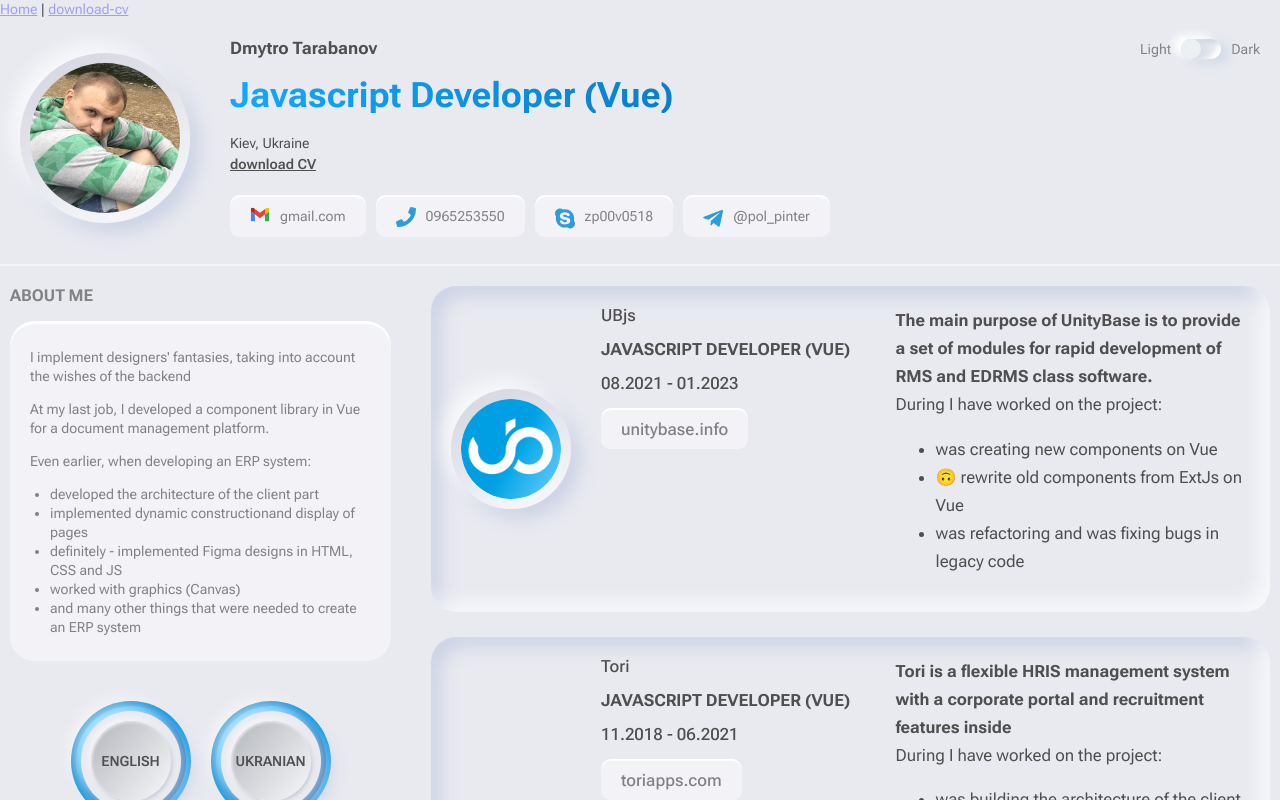
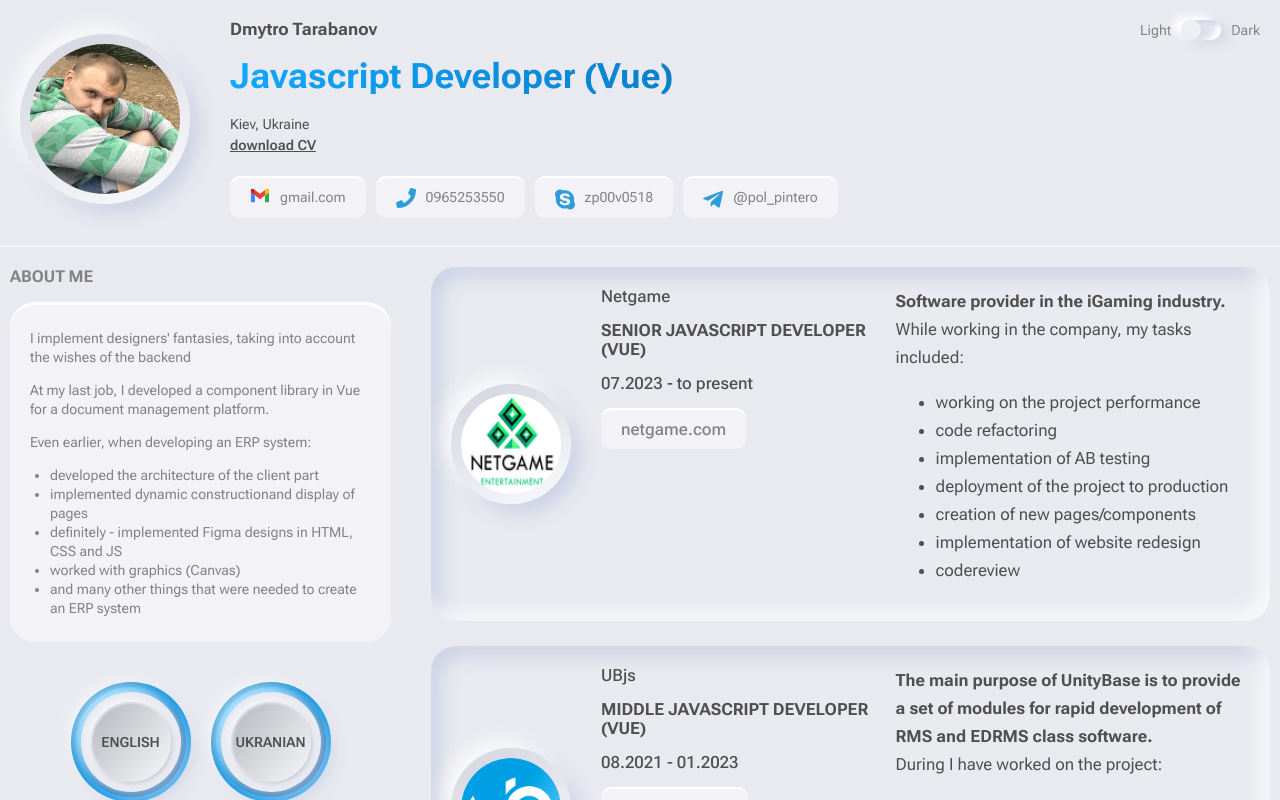
Before and after one commit to zp00v0518/cv-neo, a Vue app: page / in a window 1280 px wide. Shown: the top 800 px of the page. Built offline with nearby package versions, Linux system fonts and the light colour scheme.

Commit message:
added new position

```diff
--- a/src/App.vue
+++ b/src/App.vue
@@ -1,8 +1,4 @@
 <template>
-  <div>
-    <a href="/">Home</a> |
-    <a href="/download-cv">download-cv</a>
-  </div>
   <router-view></router-view>
 </template>
 
--- a/src/components/moleculs/ContactsCv/ContactsCv.vue
+++ b/src/components/moleculs/ContactsCv/ContactsCv.vue
@@ -31,8 +31,8 @@ export default {
         {icon: 'skype', href: 'skype:zp00v0518', title: 'zp00v0518'},
         {
           icon: 'telegram',
-          href: 'https://t.me/pol_pinter',
-          title: '@pol_pinter'
+          href: 'https://t.me/pol_pintero',
+          title: '@pol_pintero'
         }
       ]
     }
--- a/src/components/organism/ExperienceCv/ExperienceCv.vue
+++ b/src/components/organism/ExperienceCv/ExperienceCv.vue
@@ -23,6 +23,7 @@ import dobuyIcon from '../../../assets/dobuy.svg'
 import jcashIcon from '../../../assets/jcash.svg'
 import lordsIcon from '../../../assets/lords.svg'
 import defaultIcon from '../../../assets/default.svg'
+import netgameIcon from '../../../assets/netgame.png'
 
 export default {
   name: 'ExperienceCv',
@@ -31,9 +32,34 @@ export default {
     return {
       cardList: [
         {
+          icon: netgameIcon,
+          companyName: 'Netgame',
+          position: 'senior Javascript Developer (Vue)',
+          period: '07.2023 - to present',
+          badge: {
+            href: 'https://netgamenv.com/',
+            title: 'netgame.com'
+          },
+          html: true,
+          description: `<div>
+            <b>Software provider in the iGaming industry. </b>
+            <br>
+            While working in the company, my tasks included:
+            <ul>
+              <li>working on the project performance</li>
+              <li>code refactoring</li>
+              <li>implementation of AB testing</li>
+              <li>deployment of the project to production</li>
+              <li>creation of new pages/components</li>
+              <li>implementation of website redesign</li>
+              <li>codereview</li>
+            </ul>
+          </div>`
+        },
+        {
           icon: ubjsIcon,
           companyName: 'UBjs',
-          position: 'Javascript Developer (Vue)',
+          position: 'middle Javascript Developer (Vue)',
           period: '08.2021 - 01.2023',
           badge: {
             href: 'https://unitybase.info/api/adminui-vue/index.html',
@@ -54,7 +80,7 @@ export default {
         {
           icon: toriIcon,
           companyName: 'Tori',
-          position: 'Javascript Developer (Vue)',
+          position: 'middle Javascript Developer (Vue)',
           period: '11.2018  - 06.2021',
           badge: {
             href: 'https://toriapps.com/',
@@ -64,7 +90,7 @@ export default {
           description: `<div>
             <b>Tori is a flexible HRIS management system with a corporate portal and recruitment features inside</b>
             <br>
-            During I have worked on the project:
+            While working in the company, my tasks included:
             <ul>
               <li>was building the architecture of the client part</li>
               <li>&#128579; was implementing dynamic constructionand display of pages</li>
@@ -106,7 +132,7 @@ export default {
         {
           icon: dobuyIcon,
           companyName: 'DoBuy',
-          position: 'Full Stack Developer',
+          position: 'junior Full Stack Developer',
           period: '06.2017  - 08.2018',
           badge: {
             href: 'http://dobuy.com.ua/',
@@ -132,7 +158,7 @@ export default {
         {
           icon: jcashIcon,
           companyName: 'Jcash',
-          position: 'Javascript Developer (Vue)',
+          position: 'junior Javascript Developer (Vue)',
           period: '08.2018  - 10.2018',
           badge: {
             href: 'https://jcash.co/uk/',
@@ -166,7 +192,7 @@ export default {
               <li>was building the architecture of the client and backend part</li>
               <li>was designing  data base</li>
               <li>created parsing sysmem</li>
-              <li>&#129301;created system of matching commands names</li>
+              <li>&#129301;created system of matching teams names</li>
             </ul>
           </div>`
         }
--- a/src/components/organism/HeaderCv/HeaderCv.vue
+++ b/src/components/organism/HeaderCv/HeaderCv.vue
@@ -9,10 +9,7 @@
         <!-- <span>ukranian</span> -->
         <span>Kiev, Ukraine </span>
         <span>
-          <a
-            class="download-link"
-            :href="cvPdf"
-            download="Dmytro Tarabanov.pdf"
+          <a class="download-link" :href="cvPdf" download="Dmytro Tarabanov.pdf"
             >download CV</a
           >
         </span>
@@ -23,21 +20,21 @@
 </template>
 
 <script>
-import avatarSrc from "../../../assets/7.png";
-import cvPdf from "../../../assets/cv.pdf";
+import avatarSrc from '../../../assets/7.png'
+import cvPdf from '../../../assets/cv.pdf'
 
-import AvatarCv from "../../atoms/AvatarCv";
-import ContactsCv from "../../moleculs/ContactsCv";
+import AvatarCv from '../../atoms/AvatarCv'
+import ContactsCv from '../../moleculs/ContactsCv'
 export default {
-  name: "HeaderCv",
-  components: { AvatarCv, ContactsCv },
+  name: 'HeaderCv',
+  components: {AvatarCv, ContactsCv},
   data() {
     return {
       avatarSrc,
-      cvPdf,
-    };
-  },
-};
+      cvPdf
+    }
+  }
+}
 </script>
 
 <style>
@@ -92,14 +89,17 @@ export default {
 @media (max-width: 700px) {
   .header-cv__body--position {
     --txt-size: 1.6rem;
+    margin-block-start: calc(var(--padding-double) / 2);
+    margin-block-end: calc(var(--padding-double) / 2);
   }
 }
-@media (max-width: 550px) {
+
+/* @media (max-width: 550px) {
   .header-cv__body--position {
     height: calc(var(--txt-size) * 2);
     line-height: var(--txt-size);
   }
-}
+} */
 
 @media (max-width: 460px) {
   .header-cv {
--- a/vite.config.js
+++ b/vite.config.js
@@ -13,6 +13,6 @@ export default defineConfig({
   },
   server: {
     port: 3000,
-     host: '192.168.1.2'
+     host: 'localhost'
   }
 })
```
Also changed, not shown: src/assets/netgame.png (added).
